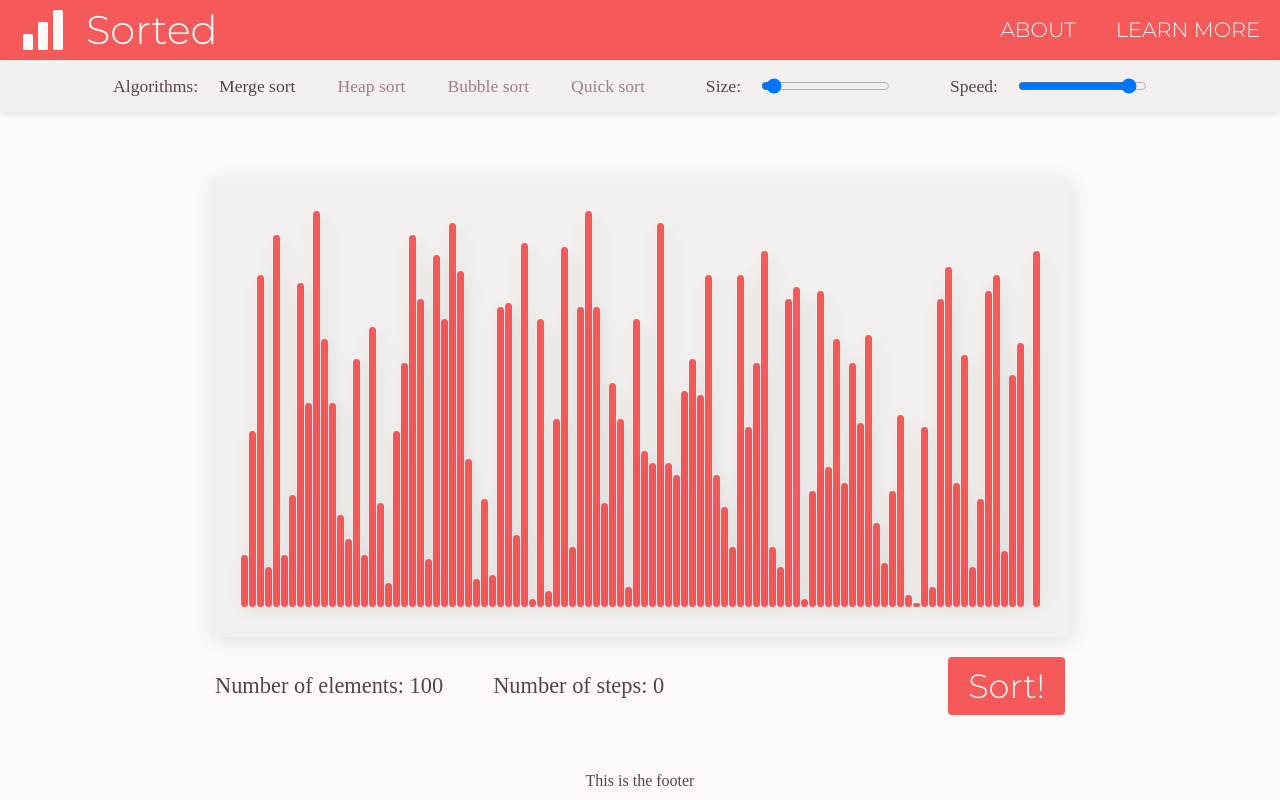
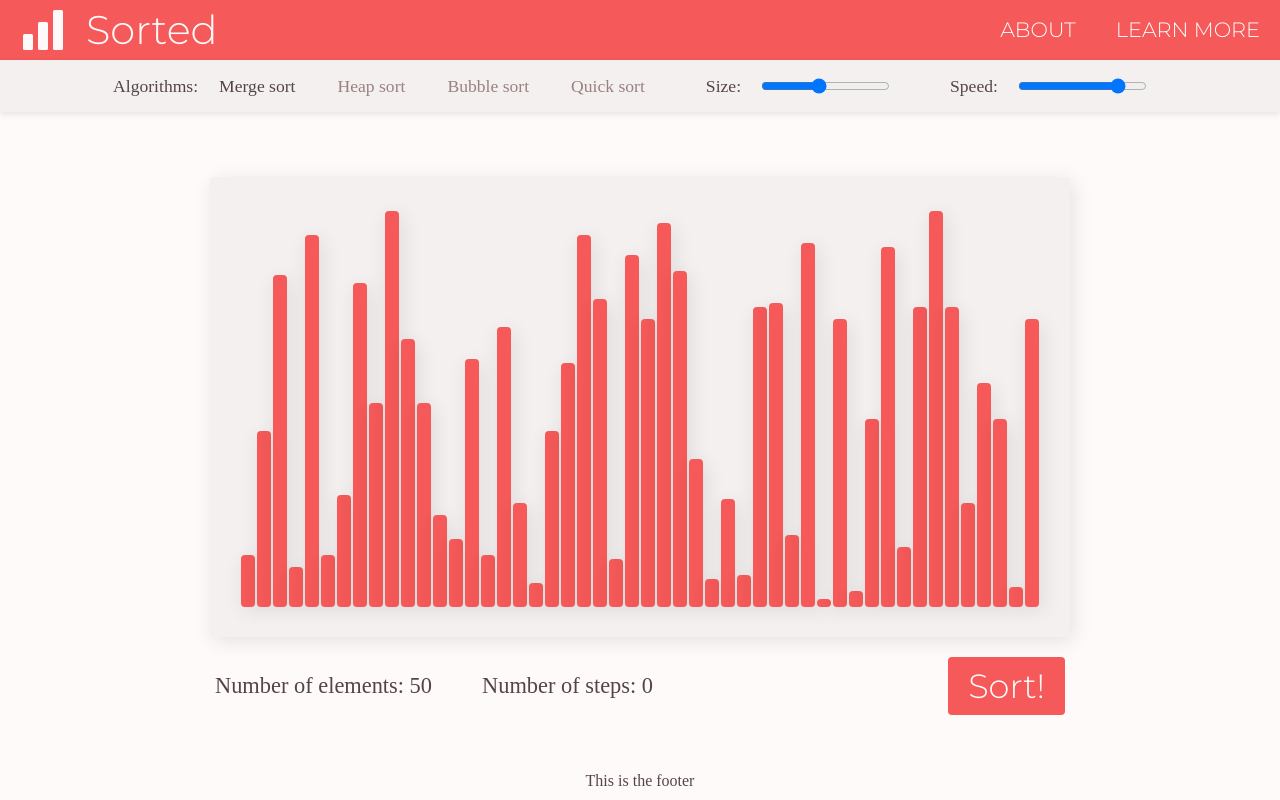
Before and after one commit to sroelants/sorted, a React (Create React App) app: page / in a window 1280 px wide. Built offline with nearby package versions, Linux system fonts and the light colour scheme.

Commit message:
Wire up the speed slider.

```diff
--- a/src/AlgorithmBar.tsx
+++ b/src/AlgorithmBar.tsx
@@ -29,13 +29,13 @@ export interface AlgorithmBarProps {
       </div>
       <div className="algorithmbar__size">
         <div className="algorithmbar__label">Size:</div>
-        <input type="range" min="10" max="1000" step="10"
+        <input type="range" min="10" max="100" step="1"
           className="algorithmbar__input"
           onChange={(ev) => setNumOfBars(ev.target.valueAsNumber)}/>
       </div>
       <div className="algorithmbar__speed">
       <div className="algorithmbar__label">Speed:</div>
-      <input type="range" min="0.1" max="10" step="0.1"
+      <input type="range" min="0.1" max="5" step="0.1"
         className="algorithmbar__input"
         onChange={(ev) => setSpeed(ev.target.valueAsNumber)}/>
       </div>
--- a/src/App.tsx
+++ b/src/App.tsx
@@ -22,12 +22,12 @@ class App extends React.Component<AppProps, AppState> {
   constructor(props: AppProps) {
     super(props);
     this.state = {
-      numOfBars: 100,
+      numOfBars: 50,
       algorithm: "bubblesort",
       speed: 1,
       active: -1,
       testing: -1,
-      heights: Array(100)
+      heights: Array(50)
           .fill(0)
           .map((x) => Math.floor(100*Math.random())),
       currentlySorting: false
@@ -47,7 +47,7 @@ class App extends React.Component<AppProps, AppState> {
     const diff = numOfBars - this.state.numOfBars;
     // Change heights as well
     if (diff > 0) {
-      const extraHeights = Array(100)
+      const extraHeights = Array(diff)
         .fill(0)
         .map((x) => Math.floor(100*Math.random()))
       this.setState((prevState) => {
@@ -85,7 +85,7 @@ class App extends React.Component<AppProps, AppState> {
       this.setState({heights: heights});
     }
     if (acs.length > 0) {
-      setTimeout(() => this.applySort(acs), 100);
+      setTimeout(() => this.applySort(acs), 50 / this.state.speed);
     }
   }
 
```
